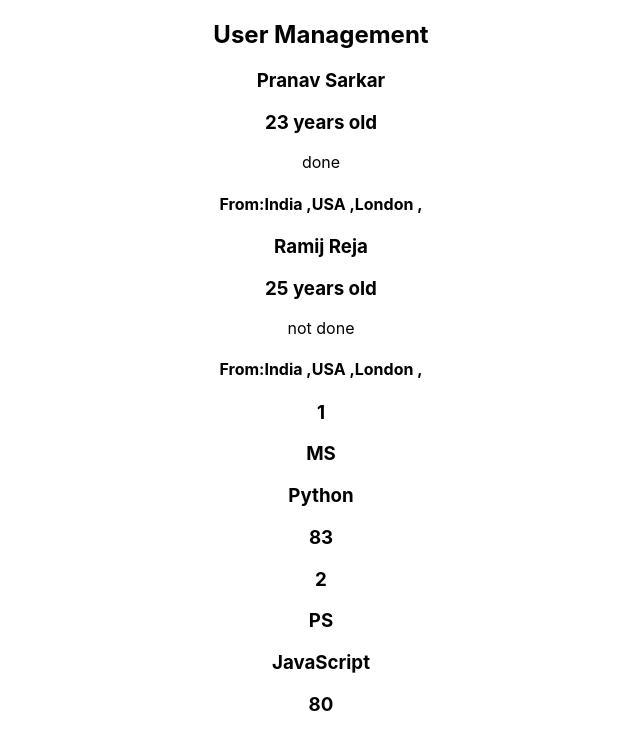
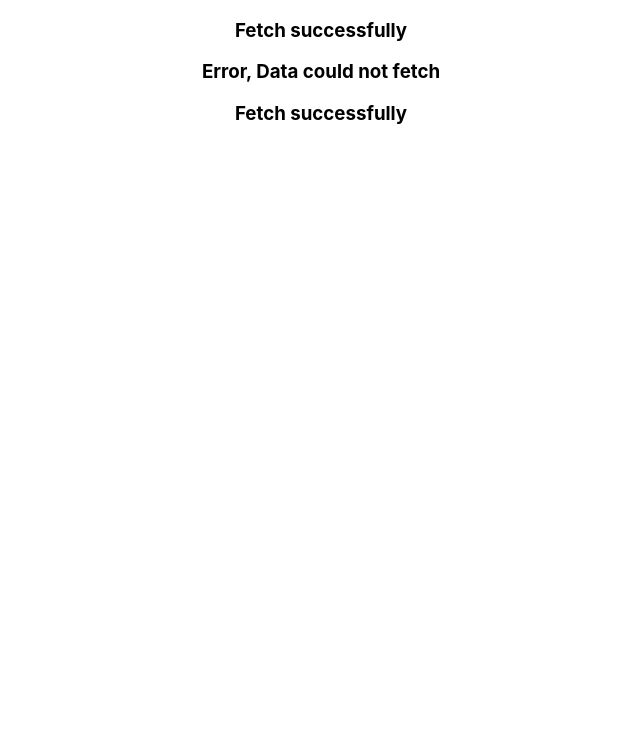
Before and after one commit to devpranab/React-TypeScript, a React (Create React App) app: page / in a window 1280 px wide. Shown: the top 750 px of the page, without its empty margins (319-959 px from the left). Built offline with nearby package versions, Linux system fonts and the light colour scheme; the HTML template or start-up script is replaced by a standard one.

Commit message:
enum types

```diff
--- a/src/App.tsx
+++ b/src/App.tsx
@@ -1,40 +1,16 @@
 import React from 'react';
 import './App.css';
-import User from './components/User';
-import User2 from './components/User2';
-import UserPractice from './components/UserPractice';
-
-//object type
-// const userObj = {
-//   name: "Pravas Sarkar",
-//   age: 20,
-//   isDone: true,
-//   country: ["India", "USA", "London"]
-// }
-
-const users = [
-  {
-    id: 1,
-    name: "MS",
-    sub: "Python",
-    skill: 83
-  },
-  {
-    id: 2,
-    name: "PS",
-    sub: "JavaScript",
-    skill: 80
-  }
-]
+// import User from './components/User';
+// import User2 from './components/User2';
+// import UserPractice from './components/UserPractice';
+import DataFetch from './DataFetch';
 
 function App() {
   return (
     <div className="App">
-     <h2>User Management</h2>
-     <User name="Pranav Sarkar" age={23} isDone={true}country={["India", "USA", "London"]}/>
-     <User name="Ramij Reja" age={25} isDone={false} country={["India", "USA", "London"]}/>
-     {/* <User2 user={userObj}/> */}
-     <UserPractice users={users}/>
+     <DataFetch status="success"/>
+     <DataFetch status="error"/>
+     <DataFetch status="not"/>
     </div>
   );
 }
--- /dev/null
+++ b/src/DataFetch.tsx
@@ -0,0 +1,22 @@
+import React from 'react';
+
+type DataFetchTypeProps = {
+    status: "loading" | "error" | "success";
+};
+
+const DataFetch = ({status}: DataFetchTypeProps) => {
+    if(status === "loading"){
+        return <h3>Data is loading...</h3>;
+
+    }else if(status === "error"){
+        return <h3>Error, Data could not fetch</h3>;
+
+    }
+    return (
+        <div>
+            <h3>Fetch successfully</h3>
+        </div>
+    );
+};
+
+export default DataFetch;
```
